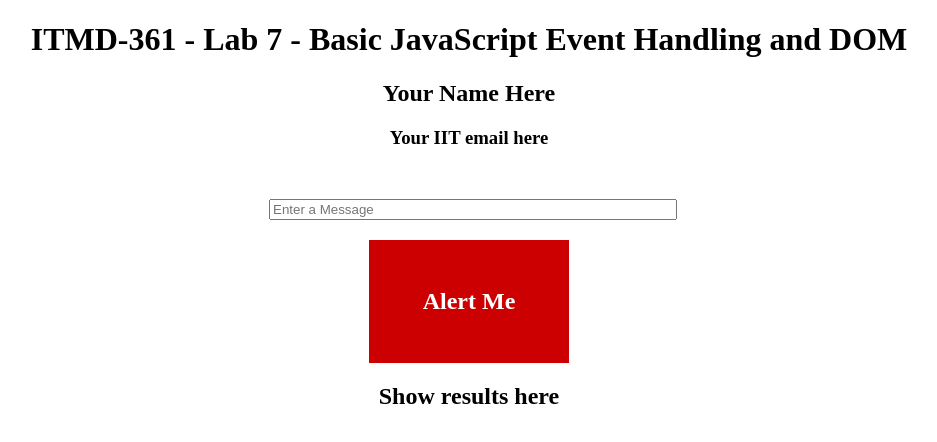
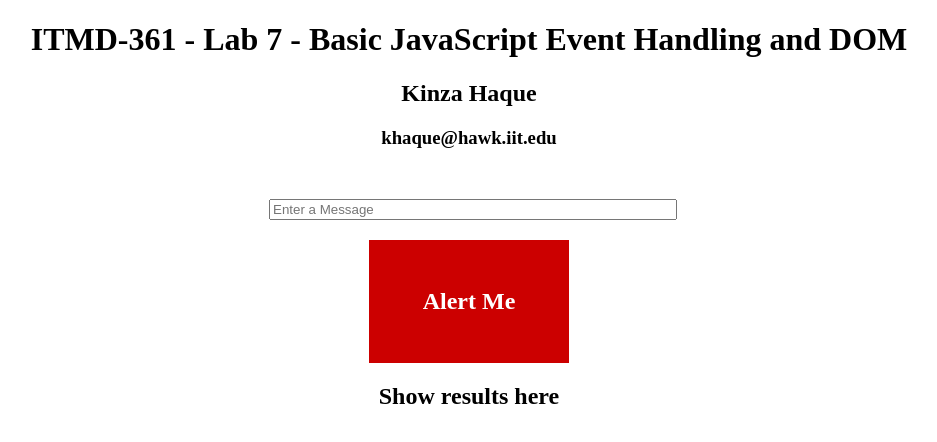
Before and after one commit to khaque1/Lab7, a plain HTML site: page lab7.html in a window 1280 px wide. Shown: the whole page, without its empty margins (171-1108 px from the left). Drawn offline with Linux system fonts and the light colour scheme.

Commit message:
changing to add my name

```diff
--- a/lab7.html
+++ b/lab7.html
@@ -8,8 +8,8 @@
 </head>
 <body>
 	<h1 class="center">ITMD-361 - Lab 7 - Basic JavaScript Event Handling and DOM</h1>
-	<h2 class="center">Your Name Here</h2>
-	<h3 class="center">Your IIT email here</h3>
+	<h2 class="center">Kinza Haque</h2>
+	<h3 class="center">khaque@hawk.iit.edu</h3>
 	<div id="container">
 		<input id="entryinput" type="text" name="textentry" placeholder="Enter a Message">
 		<div id="entrybutton">Alert Me</div>
```
